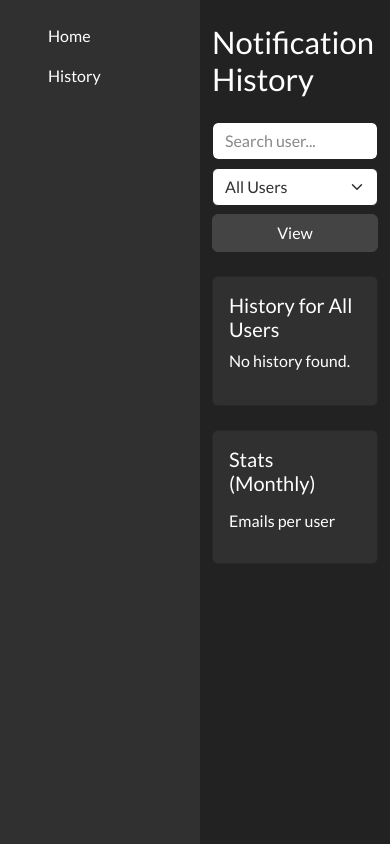
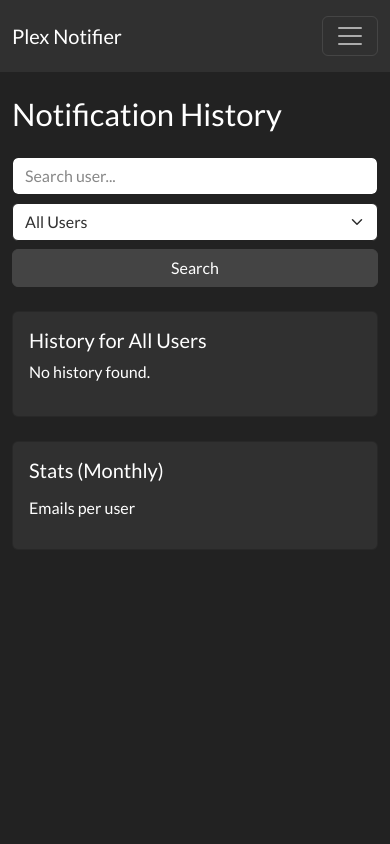
Before and after one commit to jjermany/plex-notifier, a Flask app: template notifier_app/templates/history.html in a window 390 px wide. Run offline with Flask 3, Linux system fonts and the light colour scheme; the template is opened without the code that fills it, so the values that code supplies are empty; some libraries are stand-ins or nearby versions.

Commit message:
Add dropdown user selection with substring search

```diff
--- a/notifier_app/templates/history.html
+++ b/notifier_app/templates/history.html
@@ -7,30 +7,38 @@
   <meta name="viewport" content="width=device-width, initial-scale=1">
 </head>
 <body>
-  <div class="d-flex">
-    <nav class="flex-shrink-0 p-3 bg-dark" style="width:200px; min-height:100vh;">
-      <ul class="nav nav-pills flex-column mb-auto">
-        <li class="nav-item"><a href="{{ url_for('settings') }}" class="nav-link text-white">Home</a></li>
-        <li><a href="{{ url_for('history') }}" class="nav-link text-white">History</a></li>
+  <nav class="navbar navbar-expand-lg navbar-dark bg-dark">
+    <div class="container-fluid">
+      <a class="navbar-brand" href="{{ url_for('settings') }}">Plex Notifier</a>
+      <button class="navbar-toggler" type="button" data-bs-toggle="collapse" data-bs-target="#navbarNav" aria-controls="navbarNav" aria-expanded="false" aria-label="Toggle navigation">
+        <span class="navbar-toggler-icon"></span>
+      </button>
+      <div class="collapse navbar-collapse" id="navbarNav">
+        <ul class="navbar-nav">
+          <li class="nav-item"><a href="{{ url_for('settings') }}" class="nav-link">Home</a></li>
+          <li class="nav-item"><a href="{{ url_for('history') }}" class="nav-link active">History</a></li>
         </ul>
+      </div>
+    </div>
   </nav>
-    <div class="container py-4 flex-grow-1">
+
+  <div class="container py-4">
     <h1 class="mb-4">Notification History</h1>
     <form class="mb-4" method="get">
       <div class="row g-2">
-          <div class="col-md-4">
-            <input type="text" id="userFilter" class="form-control" placeholder="Search user..." onkeyup="filterUsers()">
+        <div class="col-12 col-md-5">
+          <input type="text" name="search" value="{{ search_term or '' }}" class="form-control" placeholder="Search user...">
         </div>
-          <div class="col-md-5">
-            <select name="email" id="userSelect" class="form-select">
-              <option value="" {% if not email %}selected{% endif %}>All Users</option>
+        <div class="col-12 col-md-5">
+          <select name="email" class="form-select">
+            <option value="" {% if not selected %}selected{% endif %}>All Users</option>
             {% for u in users %}
-              <option value="{{ u }}" {% if email==u %}selected{% endif %}>{{ u }}</option>
+            <option value="{{ u }}" {% if selected==u %}selected{% endif %}>{{ u }}</option>
             {% endfor %}
           </select>
         </div>
-          <div class="col-md-3">
-            <button class="btn btn-secondary w-100" type="submit">View</button>
+        <div class="col-12 col-md-2">
+          <button class="btn btn-secondary w-100" type="submit">Search</button>
         </div>
       </div>
     </form>
@@ -47,10 +55,23 @@
             {% endfor %}
           </tbody>
         </table>
+        <nav aria-label="History pagination">
+          <ul class="pagination">
+            <li class="page-item {% if page == 1 %}disabled{% endif %}">
+              <a class="page-link" href="{{ url_for('history', page=page-1, email=selected if selected else None, search=search_term if search_term else None) }}" aria-label="Previous">&laquo;</a>
+            </li>
+            {% for p in range(1, total_pages + 1) %}
+            <li class="page-item {% if p == page %}active{% endif %}"><a class="page-link" href="{{ url_for('history', page=p, email=selected if selected else None, search=search_term if search_term else None) }}">{{ p }}</a></li>
+            {% endfor %}
+            <li class="page-item {% if page == total_pages %}disabled{% endif %}">
+              <a class="page-link" href="{{ url_for('history', page=page+1, email=selected if selected else None, search=search_term if search_term else None) }}" aria-label="Next">&raquo;</a>
+            </li>
+          </ul>
+        </nav>
         {% else %}
         <p>No history found.</p>
         {% endif %}
-          {% if email %}
+        {% if show_prefs %}
         <h6 class="mt-3">Notification Preferences</h6>
         <p>Global Opt-Out: {{ 'Yes' if global_opt_out else 'No' }}</p>
         {% if opted_out %}
@@ -78,24 +99,13 @@
         <h6 class="mt-3">Emails per user</h6>
         <ul>
           {% for u, c in user_counts.items() %}
-            <li>{{ u }}: {{ c }}</li>
+          <li><a href="{{ url_for('history', email=u) }}" class="text-decoration-none">{{ u }}</a>: {{ c }}</li>
           {% endfor %}
         </ul>
       </div>
     </div>
   </div>
-  </div>
 
-  <script>
-    function filterUsers() {
-      const filter = document.getElementById('userFilter').value.toLowerCase();
-      const options = document.querySelectorAll('#userSelect option');
-      options.forEach(opt => {
-        if (!opt.value) return;
-        opt.hidden = !opt.value.toLowerCase().includes(filter);
-      });
-    }
-  </script>
   <script src="https://cdn.jsdelivr.net/npm/bootstrap@5.3.0/dist/js/bootstrap.bundle.min.js"></script>
 </body>
 </html>
--- a/notifier_app/webapp.py
+++ b/notifier_app/webapp.py
@@ -280,7 +280,7 @@ def create_app():
                 dt = parse_ts(raw_ts)
                 if dt:
                     monthly_totals[dt.strftime("%Y-%m")] += 1
-                entries.append({'time': fmt_dt(dt) if dt else raw_ts, 'message': msg})
+                entries.append({'time': fmt_dt(dt) if dt else raw_ts, 'message': msg, 'dt': dt})
 
         users = {
             normalize_email(p.email)
@@ -302,34 +302,52 @@ def create_app():
             user_counts[u] = count
         user_counts = dict(sorted(user_counts.items()))
 
-        email = normalize_email(request.args.get('email')) if request.args.get('email') else None
+        search_raw = request.args.get('search')
+        search_term = normalize_email(search_raw) if search_raw else None
+        selected_raw = request.args.get('email')
+        selected = normalize_email(selected_raw) if selected_raw else None
+        query = search_term or selected
+        page = max(int(request.args.get('page', 1)), 1)
+        per_page = 20
+
         user_entries = []
         global_opt_out = False
         opted_out = []
-        if email:
-            user_file = os.path.join(log_dir, f"{email}-notification.log")
-            show_map = {}
-            if os.path.exists(user_file):
-                with open(user_file, 'r', encoding='utf-8') as f:
-                    lines = f.readlines()
-                for line in lines[-50:]:
-                    raw_ts, msg = split_line(line)
-                    msg = strip_key(msg)
-                    dt = parse_ts(raw_ts)
-                    user_entries.append({'time': fmt_dt(dt) if dt else raw_ts, 'message': msg})
-                for ln in lines:
-                    if "Notified:" in ln and "[Key:" in ln:
-                        try:
-                            title = ln.split("Notified: ")[1].split(" [Key:")[0].strip()
-                            key = ln.split("[Key:")[1].split("]")[0]
-                            show_map[key] = title
-                        except Exception:
-                            continue
-            prefs = UserPreferences.query.filter_by(email=email).all()
-            global_opt_out = any(p.global_opt_out for p in prefs if p.show_key is None)
-            opted_out = [show_map.get(p.show_key, p.show_key) for p in prefs if p.show_key]
+        matched_users: list[str] = []
+        if query:
+            matched_users = [u for u in users if query in normalize_email(u)]
+            for u in matched_users:
+                user_file = os.path.join(log_dir, f"{u}-notification.log")
+                show_map = {}
+                if os.path.exists(user_file):
+                    with open(user_file, 'r', encoding='utf-8') as f:
+                        lines = f.readlines()
+                    for line in lines[-50:]:
+                        raw_ts, msg = split_line(line)
+                        msg = strip_key(msg)
+                        dt = parse_ts(raw_ts)
+                        user_entries.append({'time': fmt_dt(dt) if dt else raw_ts, 'message': msg, 'dt': dt})
+                    for ln in lines:
+                        if "Notified:" in ln and "[Key:" in ln:
+                            try:
+                                title = ln.split("Notified: ")[1].split(" [Key:")[0].strip()
+                                key = ln.split("[Key:")[1].split("]")[0]
+                                show_map[key] = title
+                            except Exception:
+                                continue
+                if len(matched_users) == 1:
+                    prefs = UserPreferences.query.filter_by(email=u).all()
+                    global_opt_out = any(p.global_opt_out for p in prefs if p.show_key is None)
+                    opted_out = [show_map.get(p.show_key, p.show_key) for p in prefs if p.show_key]
 
-        history_entries = user_entries if email else entries
+        history_entries = user_entries if matched_users else entries
+        single_user = len(matched_users) == 1
+        history_entries.sort(key=lambda e: e.get('dt') or datetime.min, reverse=True)
+
+        start = (page - 1) * per_page
+        end = start + per_page
+        paged_entries = history_entries[start:end]
+        total_pages = max((len(history_entries) - 1) // per_page + 1, 1)
 
         monthly_totals = [
             (datetime.strptime(p, "%Y-%m").strftime("%b %Y"), c)
@@ -338,13 +356,18 @@ def create_app():
 
         return render_template(
             'history.html',
-            email=email,
-            entries=history_entries,
+            email=query,
+            search_term=search_raw,
+            selected=selected_raw,
+            entries=paged_entries,
             global_opt_out=global_opt_out,
             opted_out=opted_out,
             users=users,
             user_counts=user_counts,
             monthly_totals=monthly_totals,
+            page=page,
+            total_pages=total_pages,
+            show_prefs=single_user,
         )
 
     register_debug_route(app)
```
Also changed, not shown: notifier_app/templates/settings.html (+16 -10 lines). Lines whose indentation alone changed are shown as unchanged.
